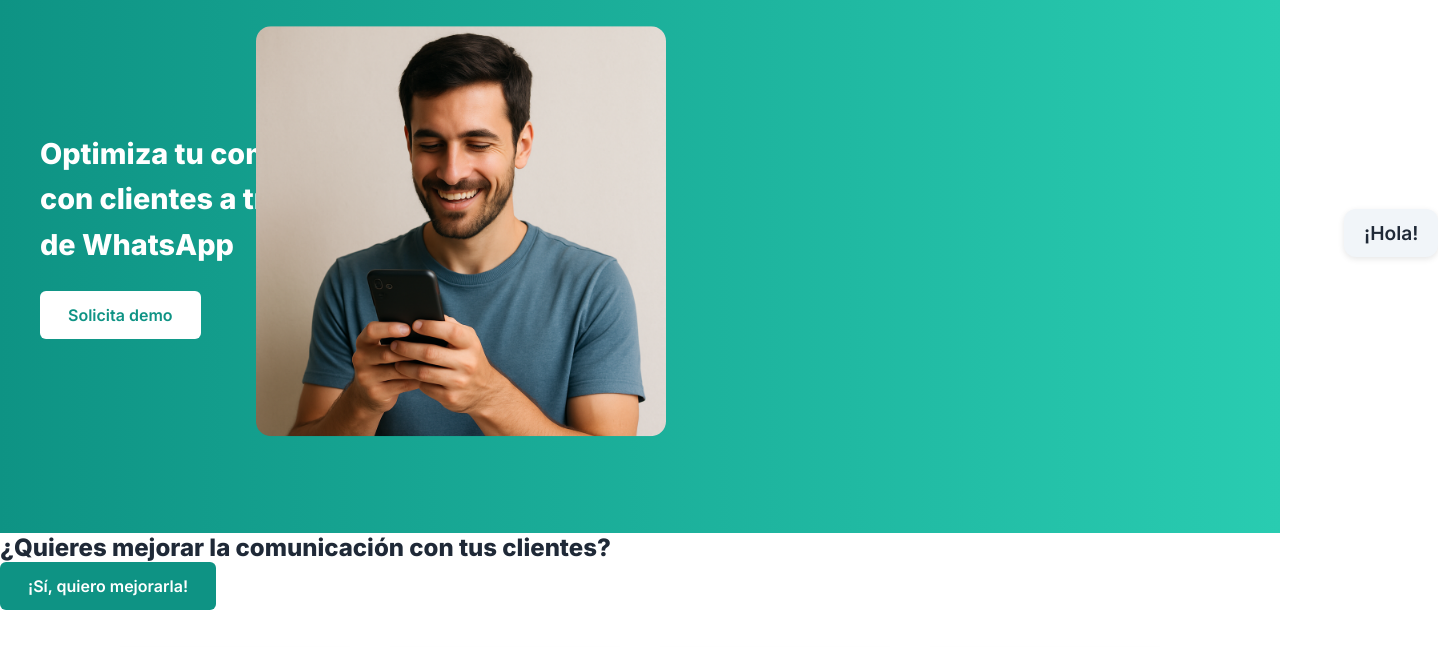
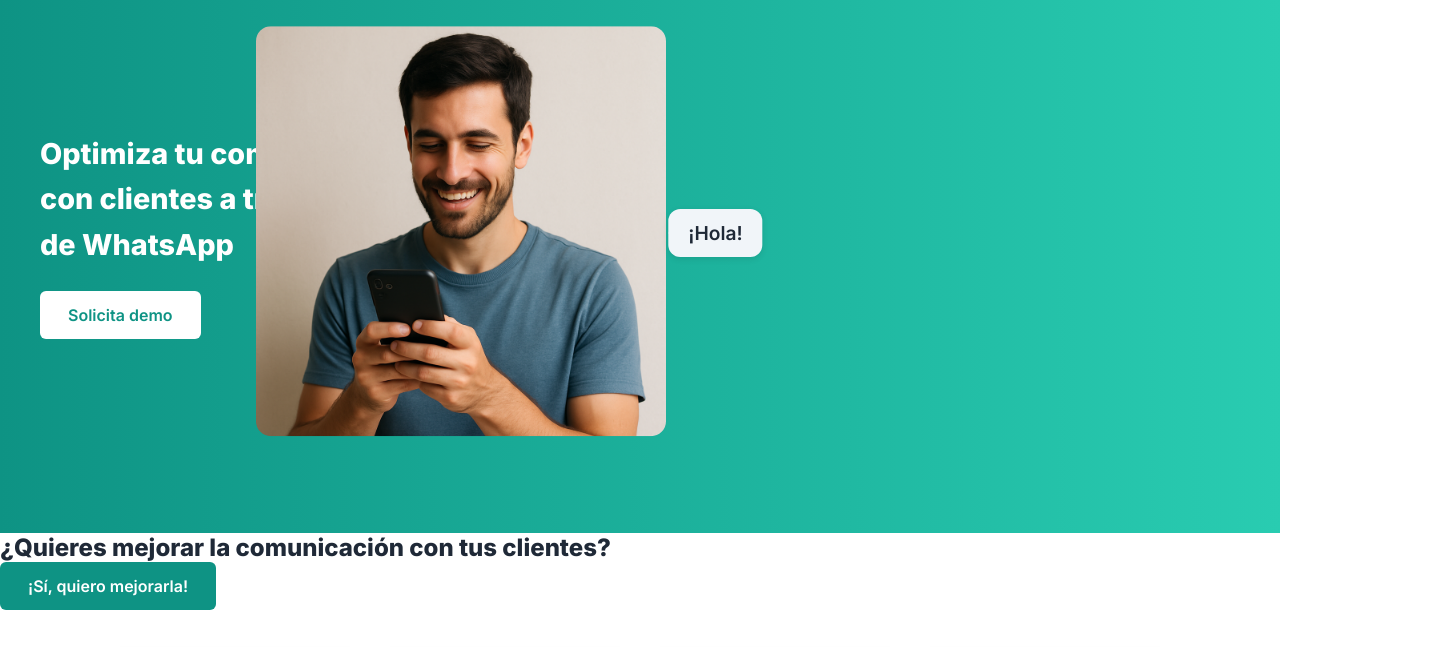
Before and after one commit to jmanero1/vendeia-netlify, a plain HTML site: page index.html in a window 1280 px wide. Shown: the part 147-794 px from the top of the page, 1438 px wide, since content can reach past the window. Drawn offline with Linux system fonts and the light colour scheme.

Commit message:
Update index.html

```diff
--- a/index.html
+++ b/index.html
@@ -94,8 +94,8 @@
     .speech-bubble {
       position: absolute;
       top: 50%;
-      left: 105%; /* Coloca el bocadillo a la derecha de la imagen */
-      transform: translateY(-50%);
+      left: 50%; /* Centra el bocadillo en la parte derecha */
+      transform: translateY(-50%) translateX(30%); /* Mueve el bocadillo a la derecha desde la imagen */
       background-color: #f1f5f9; /* Color gris */
       padding: 12px 20px;
       border-radius: 12px;
```
